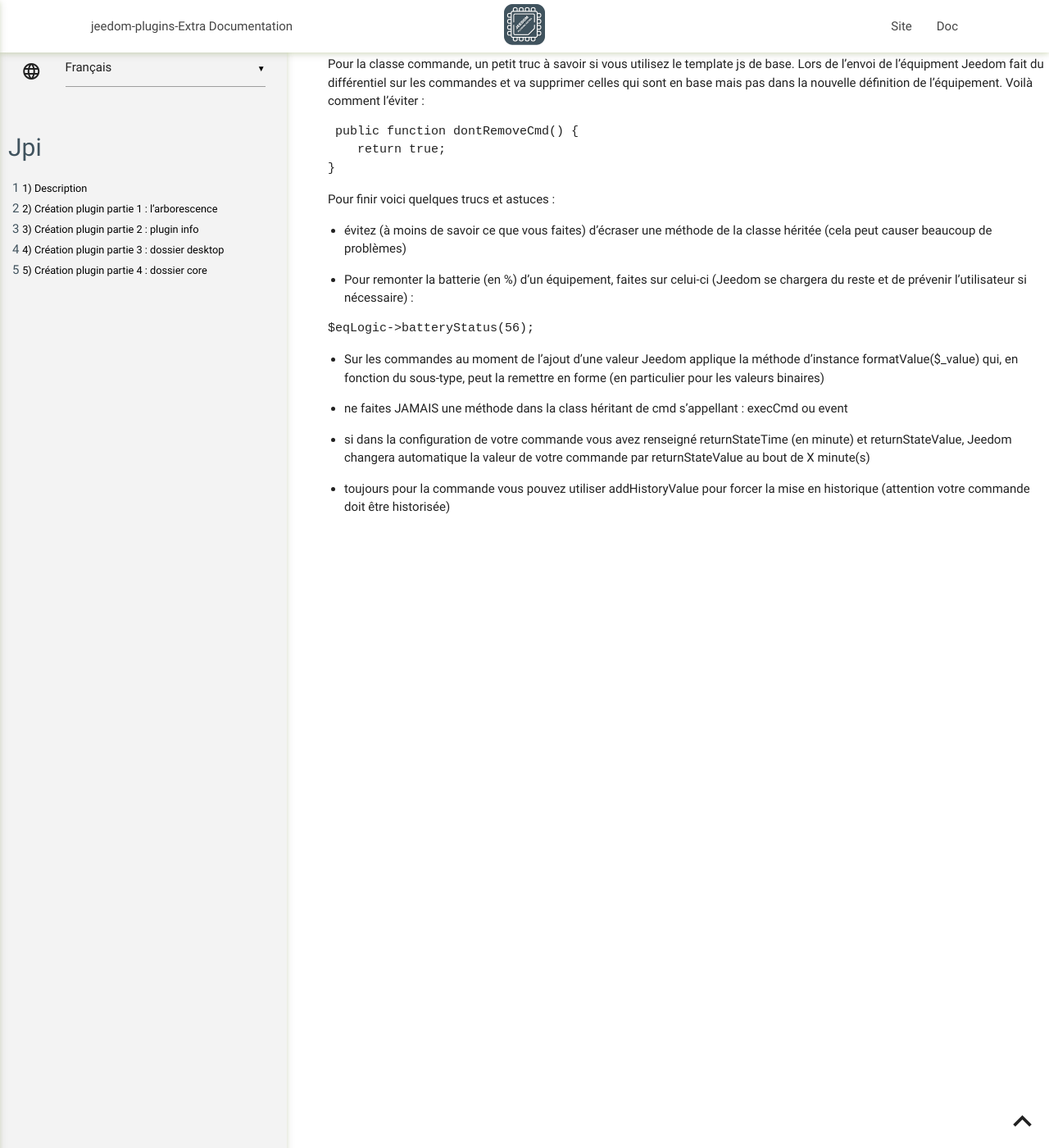
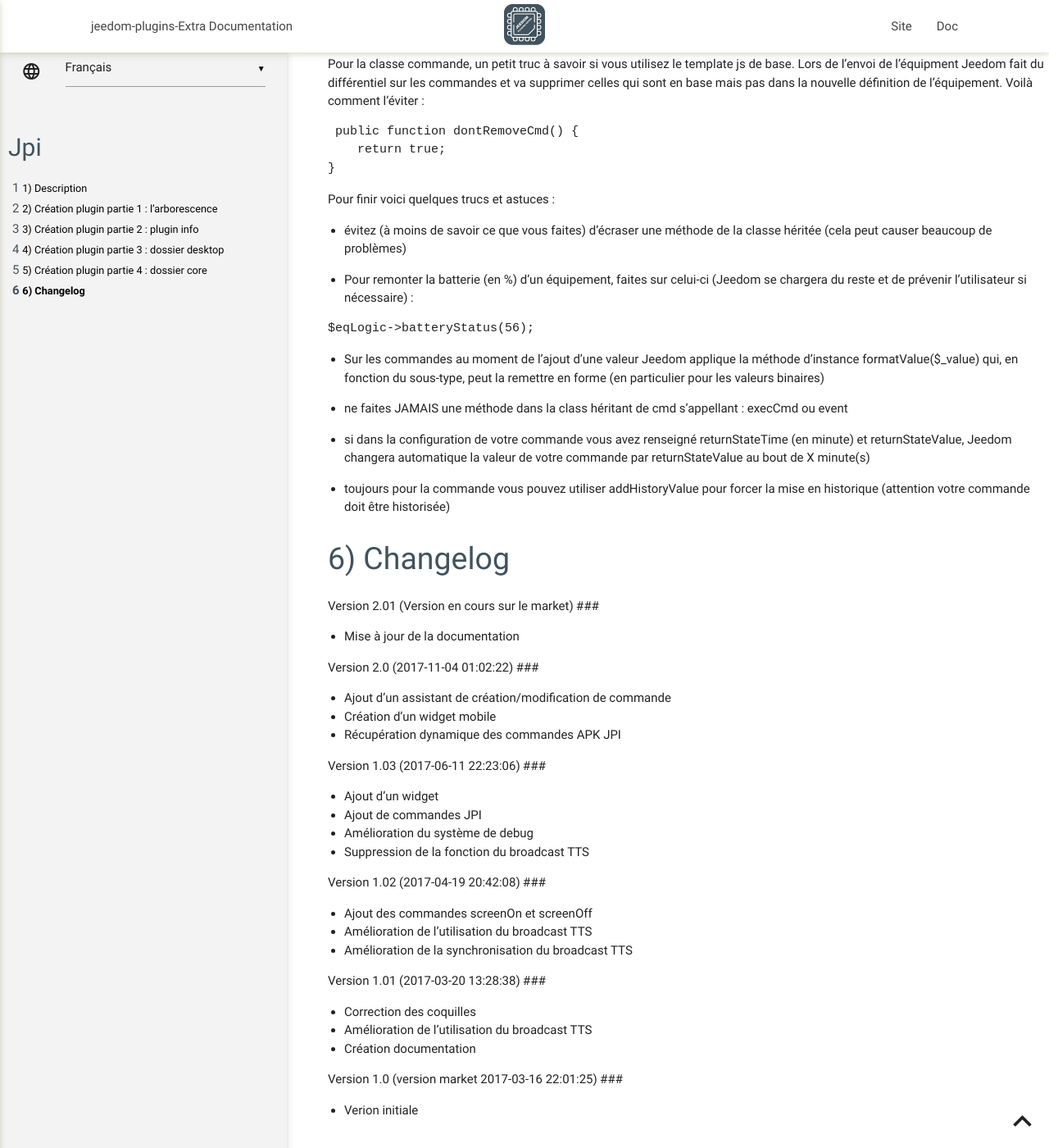
Before and after one commit to NextDom/plugin-jpi, a Jekyll site: the page built from docs/fr_FR/index.md, in a window 1280 px wide and 1400 px high, scrolled down 20315 px. Shown: the whole window at 82% size. Built offline with Jekyll 4.4.1, drawn with Linux system fonts in a browser that asks for light colours; our own code applies the rules of GitHub Pages for plain Markdown files.

Commit message:
Update index.md

```diff
--- a/docs/fr_FR/index.md
+++ b/docs/fr_FR/index.md
@@ -1115,3 +1115,39 @@
 -   toujours pour la commande vous pouvez utiliser addHistoryValue pour
     forcer la mise en historique (attention votre commande doit
     être historisée)
+
+Changelog
+===
+
+Version 2.01 (Version en cours sur le market)
+###
+- Mise à jour de la documentation
+
+Version 2.0 (2017-11-04 01:02:22)
+###
+- Ajout d’un assistant de création/modification de commande
+- Création d’un widget mobile
+- Récupération dynamique des commandes APK JPI
+
+Version 1.03 (2017-06-11 22:23:06)
+###
+- Ajout d’un widget
+- Ajout de commandes JPI
+- Amélioration du système de debug
+- Suppression de la fonction du broadcast TTS
+
+Version 1.02 (2017-04-19 20:42:08)
+###
+- Ajout des commandes screenOn et screenOff
+- Amélioration de l’utilisation du broadcast TTS
+- Amélioration de la synchronisation du broadcast TTS
+
+Version 1.01 (2017-03-20 13:28:38)
+###
+- Correction des coquilles
+- Amélioration de l’utilisation du broadcast TTS
+- Création documentation
+
+Version 1.0 (version market 2017-03-16 22:01:25)
+###
+- Verion initiale
```
